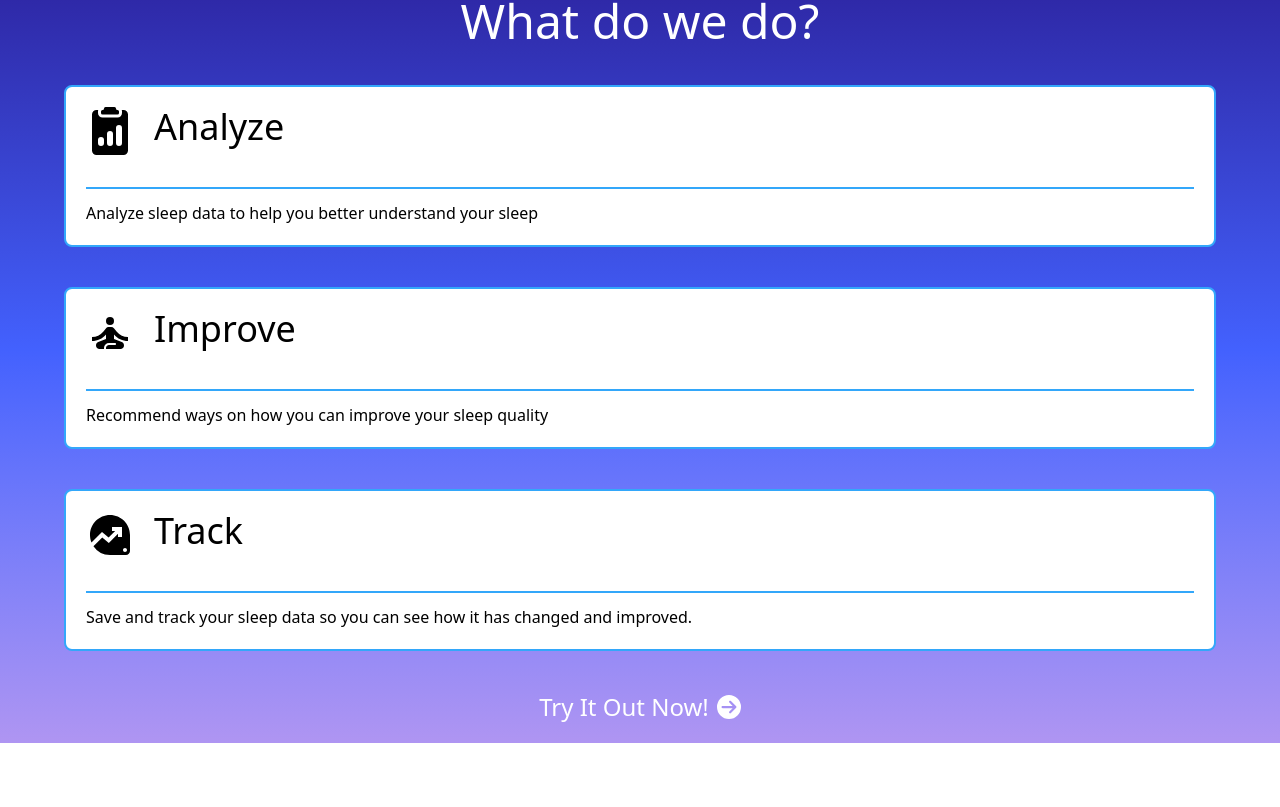
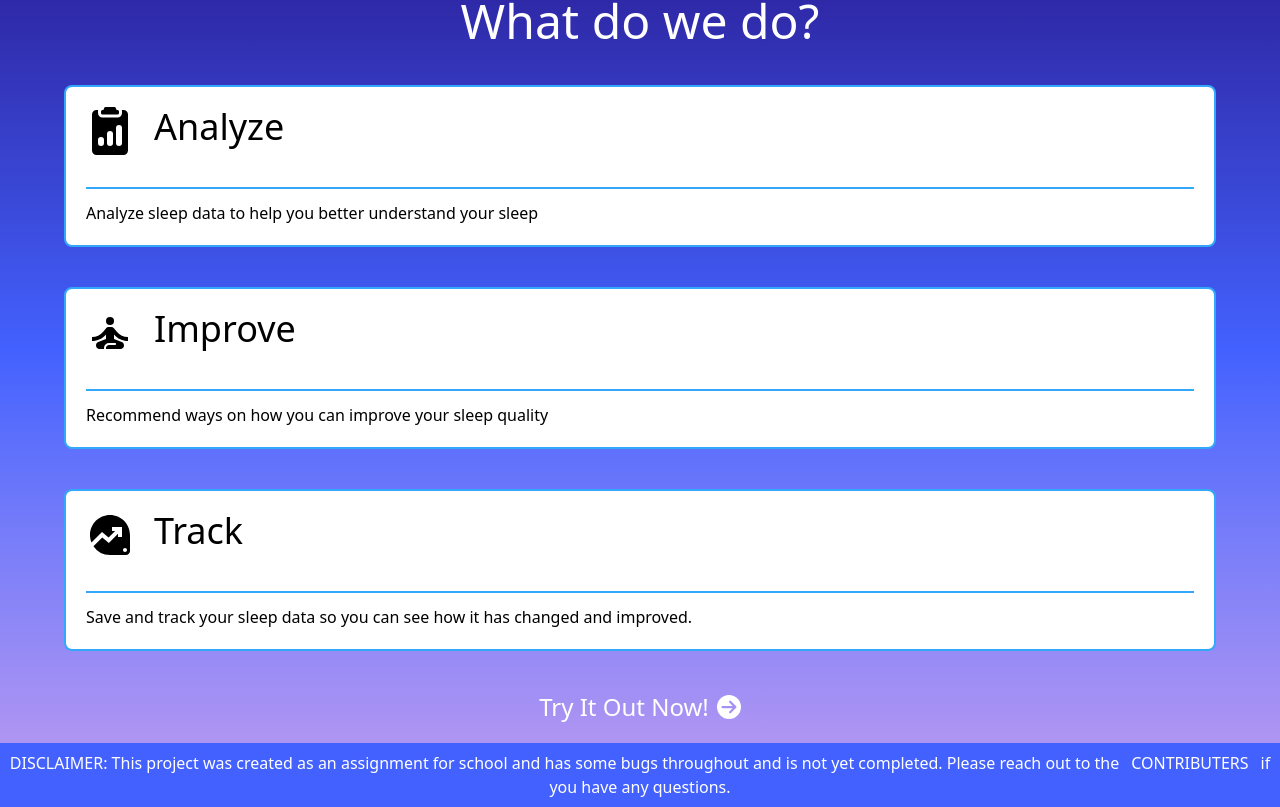
Before and after one commit to Ajaiah-D/HunterCapstoneSpring2025, a React (Vite) app in the folder sleepanalyzer/: page / in a window 1280 px wide. Shown: the part 2237-3044 px from the top of the page. Before the commit the page ends 2980 px from the top, so only its background shows below. Built offline with nearby package versions, Linux system fonts and the light colour scheme; no server answers; a web font is replaced by a local one.

Commit message:
added a disclaimer

```diff
--- a/sleepanalyzer/src/App.tsx
+++ b/sleepanalyzer/src/App.tsx
@@ -16,6 +16,7 @@ import PageNotFound from "@/pages/404";
 import AuthProvider from "@/components/AuthProvider";
 import ProtectedRoutes from "@/components/ProtectedRoutes";
 import useAuth from "./hooks/useAuth";
+import Footnote from "./components/Footnote";
 
 
 function App() {
@@ -59,6 +60,7 @@ function App() {
             <Route path="*" element={<PageNotFound />}/>
 
           </Routes>
+          <Footnote />
         </BrowserRouter>
       </AuthProvider>
     </>
--- /dev/null
+++ b/sleepanalyzer/src/components/Footnote.tsx
@@ -0,0 +1,19 @@
+import CustomLink from "./CustomLink";
+
+const Footnote = () => {
+  return (
+    <p className="text-white text-center text-1xl w-screen bg-brightblue p-2">
+      DISCLAIMER: This project was created as an assignment for school and has
+      some bugs throughout and is not yet completed. Please reach out to the
+      <CustomLink
+        external={true}
+        page="https://github.com/Ajaiah-D/HunterCapstoneSpring2025/tree/main"
+      >
+        CONTRIBUTERS
+      </CustomLink>
+      if you have any questions.
+    </p>
+  );
+};
+
+export default Footnote;
```
